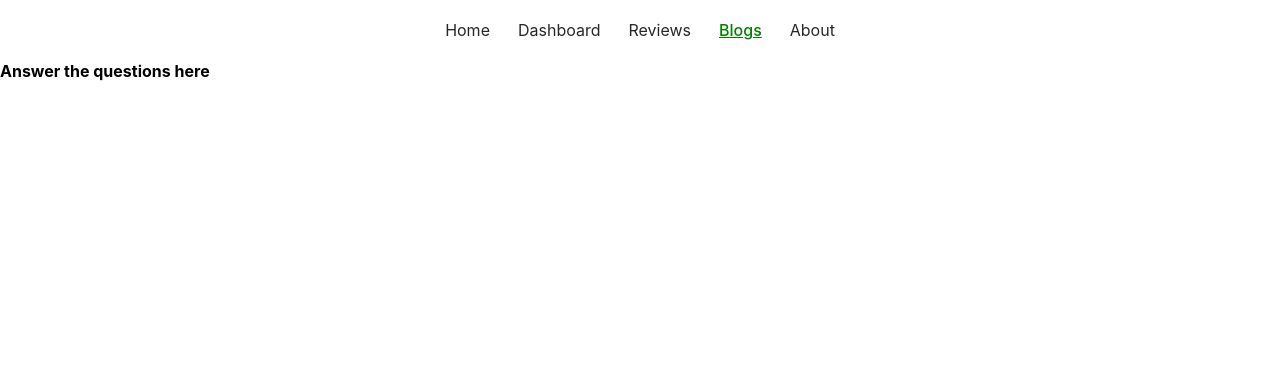
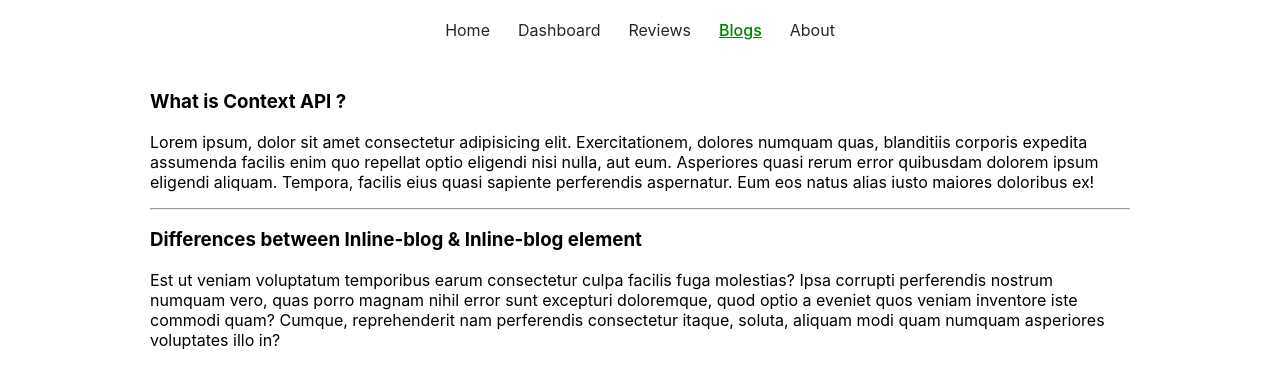
Before and after one commit to ijTuhin/product-analysis-site, a React (Create React App) app: page /blogs in a window 1280 px wide. Shown: the top 388 px of the page. Built offline with nearby package versions, Linux system fonts and the light colour scheme.

Commit message:
created structure to Q-A in blog page

```diff
--- /dev/null
+++ b/src/component/Blogs/Blogs.css
@@ -0,0 +1,3 @@
+.blog-container {
+    margin: 50px 150px;
+}
--- a/src/component/Blogs/Blogs.js
+++ b/src/component/Blogs/Blogs.js
@@ -1,9 +1,13 @@
 import React from 'react';
-
+import './Blogs.css';
 const Blogs = () => {
     return (
-        <div>
-            <h4>Answer the questions here</h4>
+        <div className='blog-container'>
+            <h3>What is Context API ?</h3>
+            <p>Lorem ipsum, dolor sit amet consectetur adipisicing elit. Exercitationem, dolores numquam quas, blanditiis corporis expedita assumenda facilis enim quo repellat optio eligendi nisi nulla, aut eum. Asperiores quasi rerum error quibusdam dolorem ipsum eligendi aliquam. Tempora, facilis eius quasi sapiente perferendis aspernatur. Eum eos natus alias iusto maiores doloribus ex!</p>
+            <hr />
+            <h3>Differences between Inline-blog & Inline-blog element</h3>
+            <p>Est ut veniam voluptatum temporibus earum consectetur culpa facilis fuga molestias? Ipsa corrupti perferendis nostrum numquam vero, quas porro magnam nihil error sunt excepturi doloremque, quod optio a eveniet quos veniam inventore iste commodi quam? Cumque, reprehenderit nam perferendis consectetur itaque, soluta, aliquam modi quam numquam asperiores voluptates illo in?</p>
         </div>
     );
 };
--- a/src/component/Home/Home.js
+++ b/src/component/Home/Home.js
@@ -1,6 +1,5 @@
 import { FontAwesomeIcon } from '@fortawesome/react-fontawesome';
 import { faArrowRightLong } from '@fortawesome/free-solid-svg-icons'
-import React, { useEffect, useState } from 'react';
 import img from './../../img.jpg';
 import './Home.css';
 import useReview from '../../hooks/useReview';
--- a/src/component/Reviews/EachReview.js
+++ b/src/component/Reviews/EachReview.js
@@ -2,7 +2,6 @@ import React from 'react';
 import './Review.css';
 const EachReview = ({ review }) => {
     const { name, reviews, ratings } = review;
-    console.log(review);
     return (
         <div className='review-card'>
             <p>Name: {name}</p>
--- a/src/component/Reviews/Reviews.js
+++ b/src/component/Reviews/Reviews.js
@@ -1,4 +1,3 @@
-import React, { useEffect, useState } from 'react';
 import useReview from '../../hooks/useReview';
 import EachReview from './EachReview';
 import './Review.css';
```
